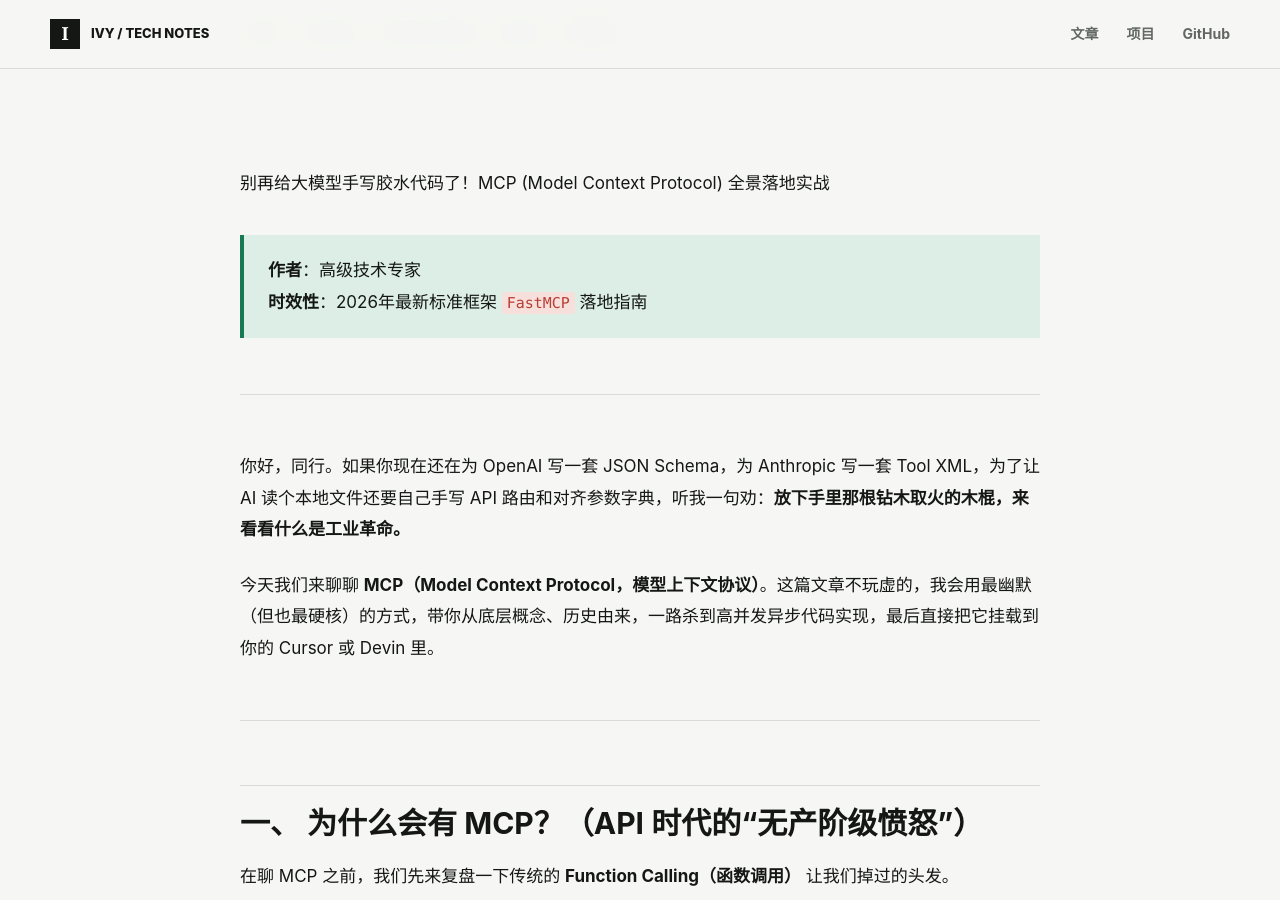
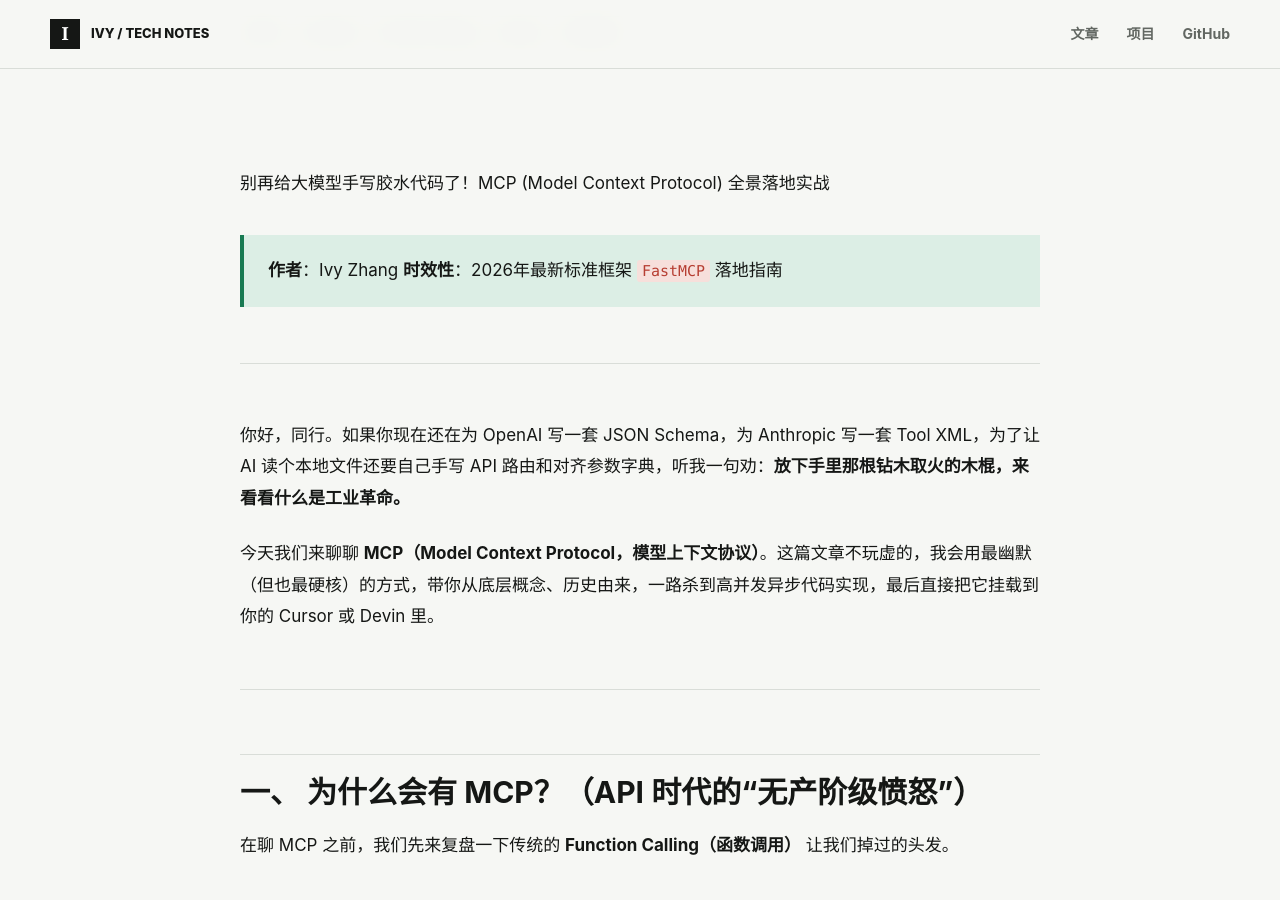
Before and after one commit to Ivyzhang/blog, a Jekyll site: the page built from _posts/2026-07-25-mcp-tools-practice.md, in a window 1280 px wide and 900 px high, scrolled down 535 px. Built offline with Jekyll 4.4.1, drawn with Linux system fonts in a browser that asks for light colours; some of the changed text lies outside the part shown.

```diff
--- a/_posts/2026-07-25-mcp-tools-practice.md
+++ b/_posts/2026-07-25-mcp-tools-practice.md
@@ -10,7 +10,7 @@ cover_style: "mcp"
 ---
 别再给大模型手写胶水代码了！MCP (Model Context Protocol) 全景落地实战
 
-> **作者**：高级技术专家
+> **作者**：Ivy Zhang
 > **时效性**：2026年最新标准框架 `FastMCP` 落地指南
 
 ---
```
Also changed, not shown: other parts of _posts/2026-07-25-mcp-tools-practice.md (+1 -1 lines).
